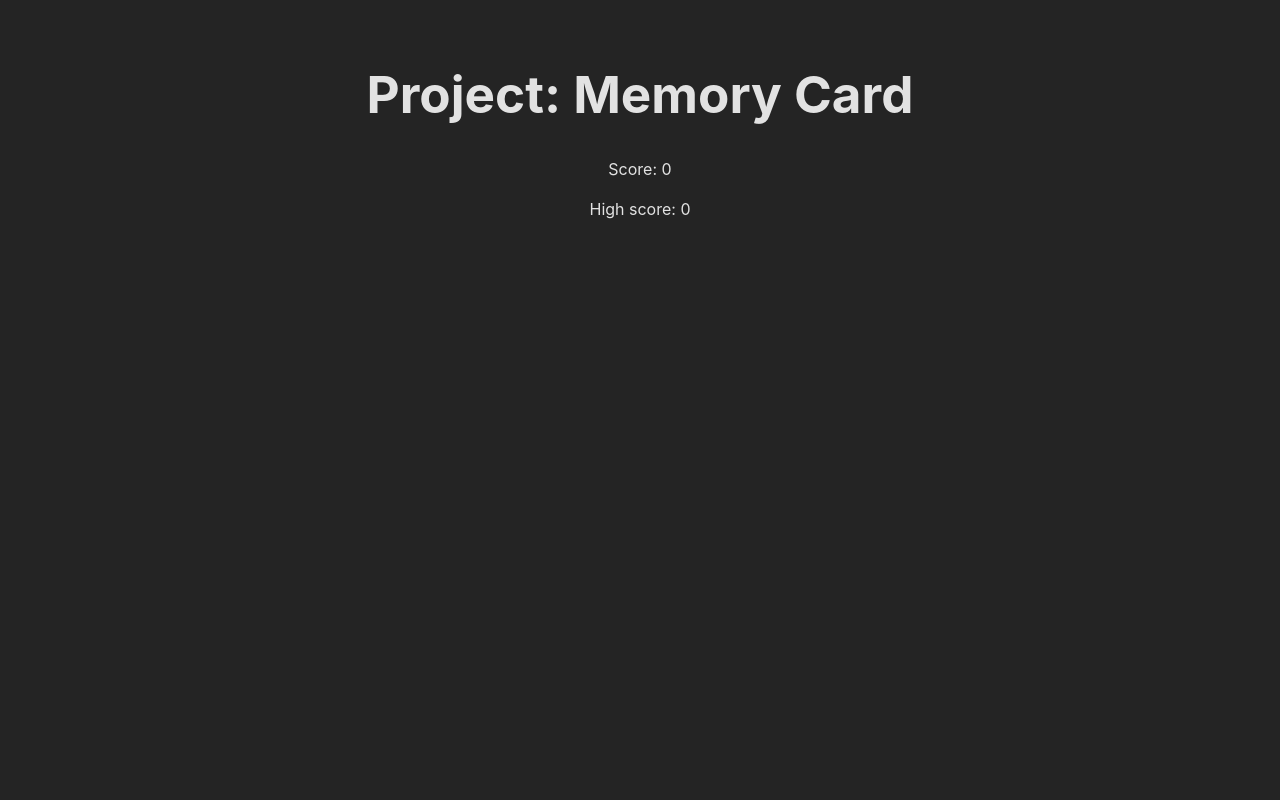
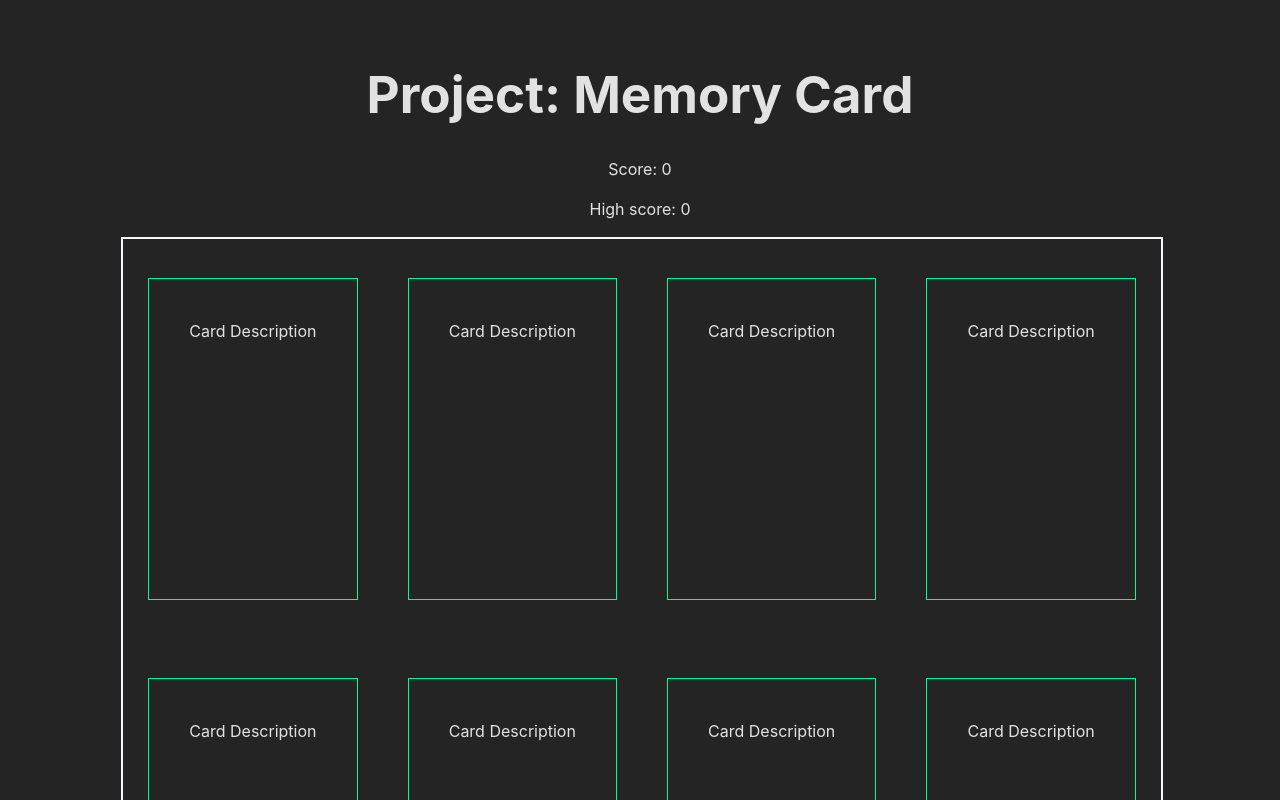
Before and after one commit to sum4n/TheOdinProject-MemoryCard, a React (Vite) app: page / in a window 1280 px wide. Shown: the top 800 px of the page. Built offline with nearby package versions, Linux system fonts and the light colour scheme.

Commit message:
Add dummy cards, write card and card-container css

```diff
--- a/src/App.css
+++ b/src/App.css
@@ -18,8 +18,22 @@
   filter: drop-shadow(0 0 2em #61dafbaa);
 }
 
-.card {
-  padding: 2em;
+.card-container {
+  border: 2px solid ghostwhite;
+  height: 100vh;
+  width: 100%;
+  /* padding: 14px; */
+  display: flex;
+  flex-wrap: wrap;
+  justify-content: space-around;
+  /* gap: 8px; */
+  align-items: center;
+}
+
+.cards {
+  height: 40%;
+  width: 20%;
+  border: 1px solid mediumspringgreen;
 }
 
 .read-the-docs {
--- a/src/App.jsx
+++ b/src/App.jsx
@@ -1,5 +1,6 @@
 import { useState } from "react";
 import "./App.css";
+import CardContainer from "./components/CardContainer";
 
 function App() {
   const [currentScore, setCurrentScore] = useState(0);
@@ -13,6 +14,7 @@ function App() {
         <p className="hight-score">High score: {highScore}</p>
       </div>
       {/* TODO: Card Container */}
+      <CardContainer />
       {/* TODO: Game Start Container */}
       {/* TODO: Game End Container */}
     </>
--- a/src/components/Card.jsx
+++ b/src/components/Card.jsx
@@ -0,0 +1,10 @@
+function Card() {
+  return (
+    <div className="cards">
+      <img src="#" alt="" />
+      <p>Card Description</p>
+    </div>
+  );
+}
+
+export default Card;
--- a/src/components/CardContainer.jsx
+++ b/src/components/CardContainer.jsx
@@ -1,7 +1,16 @@
+import Card from "./Card";
+
 function CardContainer() {
   return (
     <div className="card-container">
-      <div className="cards">{/* TODO: Card component */}</div>
+      <Card />
+      <Card />
+      <Card />
+      <Card />
+      <Card />
+      <Card />
+      <Card />
+      <Card />
     </div>
   );
 }
```
